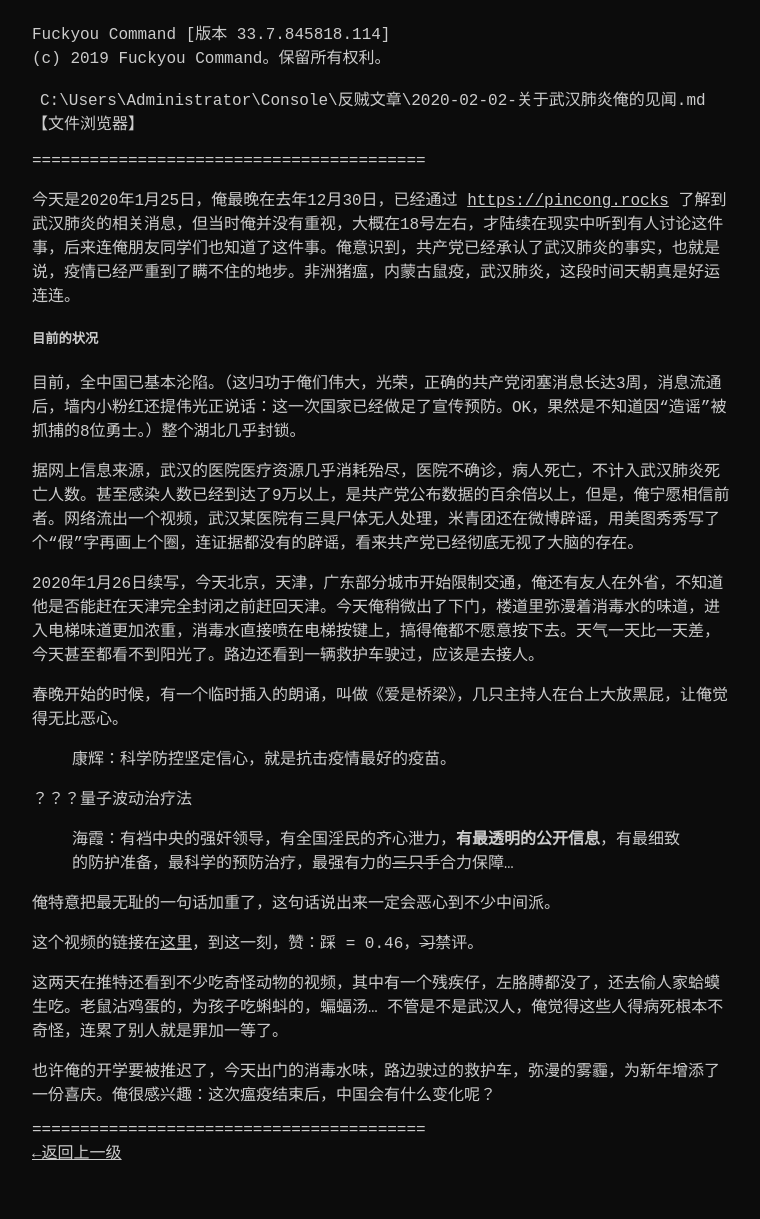
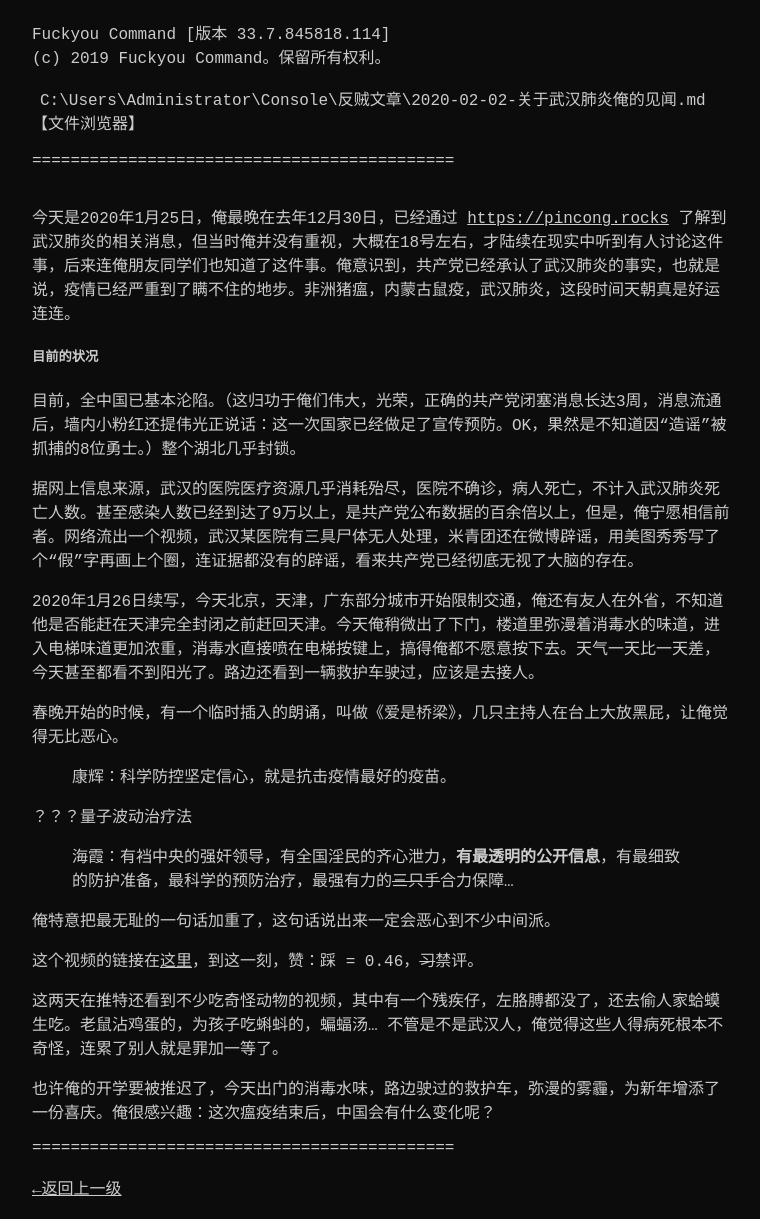
Before and after one commit to loveandrevolution/console, a Jekyll site: the page built from _posts/2020-02-02-关于武汉肺炎俺的见闻.md, in a window 1280 px wide. Shown: the whole page, without its empty margins (258-1018 px from the left). Built offline with Jekyll 4.4.1, drawn with Linux system fonts in a browser that asks for light colours; before the commit the page ends 1183 px from its top, so only the background shows below that.

Commit message:
Update post.html

```diff
--- a/_layouts/post.html
+++ b/_layouts/post.html
@@ -2,7 +2,7 @@
 layout: default
 ---
 &ensp;C:\Users\{{ site.author }}\{{ site.title }}\{{ page.categories }}\{{ page.date | date: '%Y-%m-%d'}}-{{ page.title }}.md 【文件浏览器】<br/><br/>
-=========================================<br/>
+<div class="cutter">============================================</div><br/>
 {{ page.content}}
-=========================================<br/>
+<div class="cutter">============================================</div><br/>
 <a href="{{ site.url }}\{{ page.categories }}">←返回上一级</a>
```
